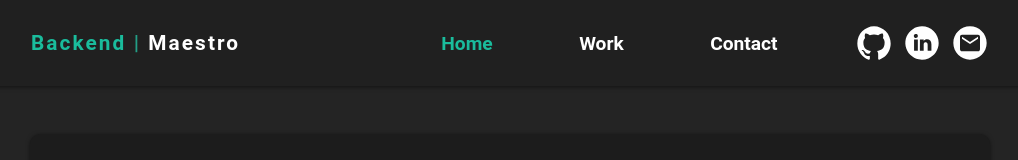
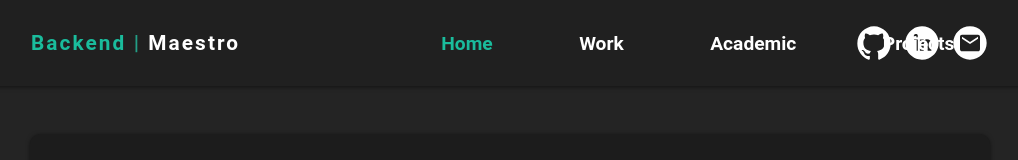
Before and after one commit to rifatrakib/backend-maestro, a Svelte app in the folder app/: page / in a window 1280 px wide. Shown: the top 160 px of the page, without its empty margins (130-1148 px from the left). Built offline with nearby package versions, Linux system fonts and the light colour scheme.

Commit message:
fix typos and integrate all components to body

```diff
--- a/app/src/App.svelte
+++ b/app/src/App.svelte
@@ -3,15 +3,24 @@
     import Body from './pages/body.svelte';
     import Footer from './pages/footer.svelte';
 
-    let page = 'Home';
-    const options = ['Home', 'Work', 'Contact'];
+    let currentPage = 'home';
+    const pages = ['home', 'work', 'academic', 'projects'];
 </script>
+
+<style>
+    main {
+        display: flex;
+        flex-direction: column;
+        justify-content: space-between;
+        height: 100%;
+    }
+</style>
 
 <main>
     <Navbar
-        options={options}
-        activePage={page}
-        on:changePage={(event) => page = event.detail} />
-    <Body page={page} />
+        options={pages}
+        activePage={currentPage}
+        on:changePage={(event) => currentPage = event.detail} />
+    <Body currentPage={currentPage} pages={pages} />
     <Footer />
 </main>
--- a/app/src/components/logo.svelte
+++ b/app/src/components/logo.svelte
@@ -28,7 +28,7 @@
     }
 </style>
 
-<button on:click={() => dispatch('changePage', 'Home')}>
+<button on:click={() => dispatch('changePage', 'home')}>
     <span>Backend</span>
     <span class="separator">|</span>
     <span>Maestro</span>
--- a/app/src/pages/body.svelte
+++ b/app/src/pages/body.svelte
@@ -1,9 +1,11 @@
 <script>
     import Home from './home/home.svelte';
     import About from './about/about.svelte';
-    import Contact from './contact/contact.svelte';
 
-    export let page;
+    export let currentPage;
+    export let pages;
+
+    $:if (currentPage) {window.scrollTo(0, 0)};
 </script>
 
 <style>
@@ -15,11 +17,9 @@
 </style>
 
 <div>
-    {#if page === 'Home'}
+    {#if currentPage === 'home'}
         <Home />
-    {:else if page === 'Work'}
-        <About />
-    {:else if page === 'Contact'}
-        <Contact />
+    {:else if pages.includes(currentPage)}
+        <About page={currentPage} />
     {/if}
 </div>
--- a/app/src/pages/contact/contact.svelte
+++ /dev/null
@@ -1,3 +0,0 @@
-<article>
-    <p>Contact Page</p>
-</article>
--- a/app/src/pages/footer.svelte
+++ b/app/src/pages/footer.svelte
@@ -16,7 +16,6 @@
         justify-content: center;
         width: 100%;
         padding: 1.5rem 0 3rem;
-        margin: 5rem auto 0;
         background-color: #202020;
         top: 0;
         position: sticky;
```
